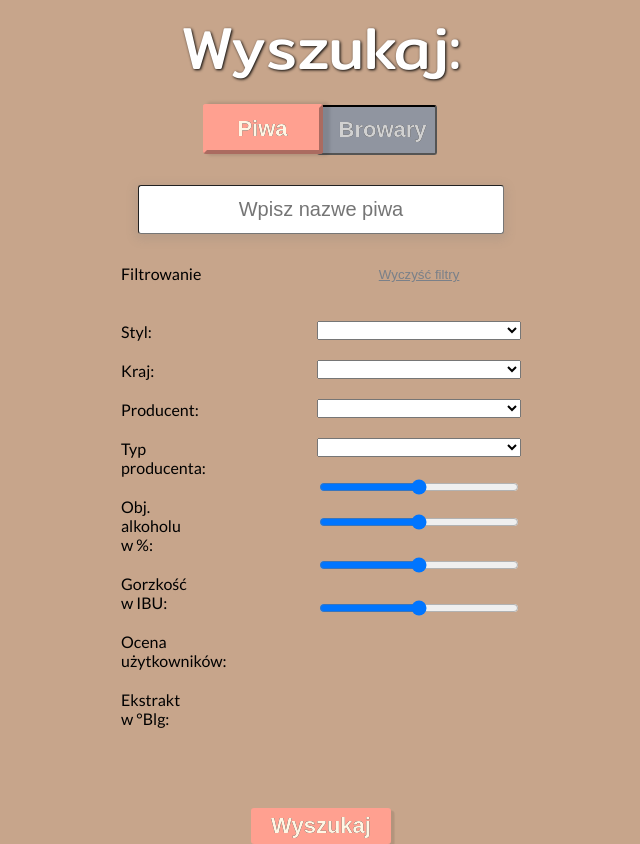
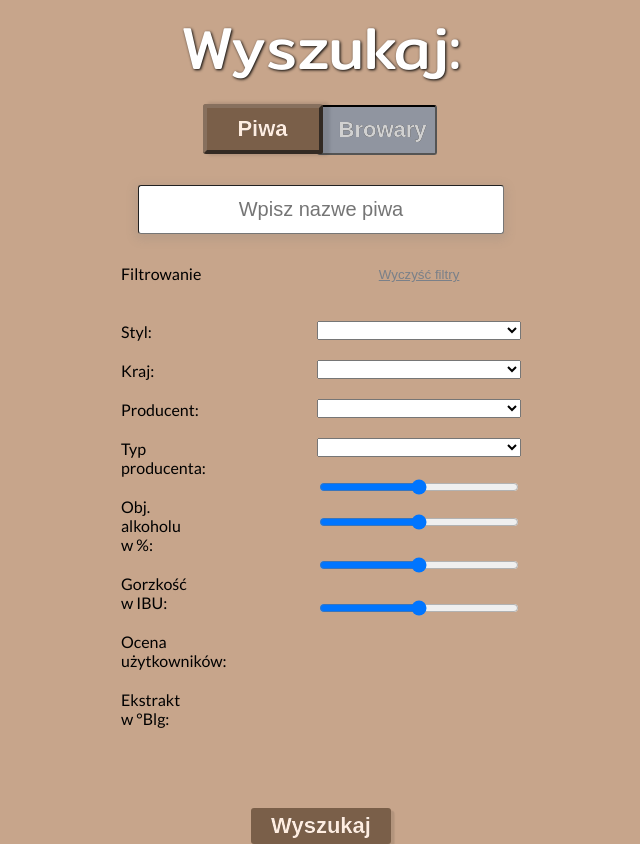
Before and after one commit to RobertPr/BrowarekFrontend, a React (Create React App) app in the folder browarek/: page /beerSearch in a window 1280 px wide. Shown: the whole page, without its empty margins (319-959 px from the left). Built offline with nearby package versions, Linux system fonts and the light colour scheme; a web font is replaced by a local one.

Commit message:
kolorowanie

```diff
--- a/browarek/src/components/addBeer/AddBeer.css
+++ b/browarek/src/components/addBeer/AddBeer.css
@@ -44,8 +44,8 @@
 	margin-left: -3px;
 	width: 130px;
 	height: 50px;
-	background: #FFA090;
-  	color: #FFF6E4;
+	background: #7A5F49;
+  	color: #FFEDE0;
  	 border-radius: 3px;
   	border-style: outset;
 	border-width: 4px;
@@ -61,7 +61,7 @@
   	text-decoration: none;
 	text-shadow: 0px 0px 0.5px black;
 	z-index:1;
-	border-color: #FFA090;
+	border-color: #87705E;
 	margin-bottom: 1px;
 }
 
@@ -155,8 +155,8 @@ i potem wielkie zdziwienie ze po prawej napisale prosze n
 [name=addButton]{
 	margin-top: 30px;
 	margin-right: 145px;
-  background: #FFA090;
-  color: #FFF6E4;
+  background: #7A5F49;
+  color: #FFEDE0;
   border-radius: 3px;
   border: 0px;
   font-size: 22px;
--- a/browarek/src/components/addBrewery/AddBrewery.css
+++ b/browarek/src/components/addBrewery/AddBrewery.css
@@ -43,8 +43,8 @@
 	margin-left: -3px;
 	width: 130px;
 	height: 50px;
-	background: #FFA090;
-  	color: #FFF6E4;
+	background: #7A5F49;
+  	color: #FFEDE0;
  	 border-radius: 3px;
   	border-style: outset;
 	border-width: 4px;
@@ -60,7 +60,7 @@
   	text-decoration: none;
 	text-shadow: 0px 0px 0.5px black;
 	z-index:1;
-	border-color: #FFA090;
+	border-color: #87705E;
 	margin-bottom: 1px;
 }
 
@@ -103,8 +103,8 @@
 #addButtonBrewery{
 	margin-top: 60px;
 	margin-right: 25px;
-  background: #FFA090;
-  color: #FFF6E4;
+  background: #7A5F49;
+  color: #FFEDE0;
   border-radius: 3px;
   border: 0px;
   font-size: 22px;
--- a/browarek/src/components/beerCard/BeerCard.css
+++ b/browarek/src/components/beerCard/BeerCard.css
@@ -82,6 +82,7 @@
 	font-family: PT Serif;
 	font-size: 60px;
 	color: #3a3a3a;
+	margin-top: 35px;
 }
 
 #rateBeer{
@@ -158,7 +159,7 @@
 	color: white;
 	text-shadow: 1px 1px 2px black;
 	font-size: 25px;
-	margin-top: 100px;
+	margin-top: 65px;
 }
 
 #longDesc{
--- a/browarek/src/components/beerResults/BeerResults.css
+++ b/browarek/src/components/beerResults/BeerResults.css
@@ -12,7 +12,7 @@
 	width: 50%;
 	height: auto;
 	justify-content: center;
-	background: #FFA090;
+	background: #7A5F49;
 	border-radius: 5px;
 	margin-top: 35px;
 
@@ -45,7 +45,7 @@
 
 /* Track */
 ::-webkit-scrollbar-track {
-    background: #FFA090;
+    background: #7A5F49;
 }
 
 /* Handle */
--- a/browarek/src/components/beerSearch/BeerSearch.css
+++ b/browarek/src/components/beerSearch/BeerSearch.css
@@ -20,8 +20,8 @@
 #beerSwitch{
 	width: 120px;
 	height: 50px;
-	background: #FFA090;
-  color: #FFF6E4;
+	background: #7A5F49;
+  color: #FFEDE0;
   border-radius: 3px;
   border-style: outset;
 	border-width: 4px;
@@ -37,7 +37,7 @@
   text-decoration: none;
 	text-shadow: 0px 0px 0.5px black;
 	z-index:1;
-	border-color: #FFA090;
+	border-color: #87705E;
 }
 
 #brewerySwitch{
@@ -124,8 +124,8 @@
 
 #searchButton{
 	margin-top: 60px;
-  background: #FFA090;
-  color: #FFF6E4;
+  background: #7A5F49;
+  color: #FFEDE0;
   border-radius: 3px;
   border: 0px;
   font-size: 22px;
--- a/browarek/src/components/breweryCard/BreweryCard.css
+++ b/browarek/src/components/breweryCard/BreweryCard.css
@@ -122,7 +122,7 @@
 	width: 95%;
 	height: auto;
 	justify-content: center;
-	background: #FFA090;
+	background: #7A5F49;
 	border-radius: 5px;
 	margin-top: 35px;
 
@@ -155,7 +155,7 @@
 
 /* Track */
 ::-webkit-scrollbar-track {
-    background: #FFA090;
+    background: #7A5F49;
 }
 
 /* Handle */
--- a/browarek/src/components/breweryResults/BreweryResults.css
+++ b/browarek/src/components/breweryResults/BreweryResults.css
@@ -12,7 +12,7 @@
 	width: 50%;
 	height: auto;
 	justify-content: center;
-	background: #FFA090;
+	background: #7A5F49;
 	border-radius: 5px;
 	margin-top: 35px;
 
@@ -45,7 +45,7 @@
 
 /* Track */
 ::-webkit-scrollbar-track {
-    background: #FFA090;
+    background: #7A5F49;
 }
 
 /* Handle */
--- a/browarek/src/components/brewerySearch/BrewerySearch.css
+++ b/browarek/src/components/brewerySearch/BrewerySearch.css
@@ -42,8 +42,8 @@
 	margin-left: -3px;
 	width: 130px;
 	height: 50px;
-	background: #FFA090;
-  color: #FFF6E4;
+	background: #7A5F49;
+  color: #FFEDE0;
   border-radius: 3px;
   border-style: outset;
 	border-width: 4px;
@@ -59,7 +59,7 @@
   text-decoration: none;
 	text-shadow: 0px 0px 0.5px black;
 	z-index:1;
-	border-color: #FFA090;
+	border-color: #87705E;
 }
 
 #searchName{
@@ -118,8 +118,8 @@
 
 #searchButton{
 	margin-top: 60px;
-  background: #FFA090;
-  color: #FFF6E4;
+  background: #7A5F49;
+  color: #FFEDE0;
   border-radius: 3px;
   border: 0px;
   font-size: 22px;
--- a/browarek/src/components/login/Login.css
+++ b/browarek/src/components/login/Login.css
@@ -33,8 +33,8 @@
 
 #loginButton{
 	margin-top: 120px;
-  background: #FFA090;
-  color: #FFF6E4;
+  background: #7A5F49;
+  color: #FFEDE0;
   border-radius: 3px;
   border: 0px;
   font-size: 22px;
--- a/browarek/src/components/navbarLogged/NavbarLogged.css
+++ b/browarek/src/components/navbarLogged/NavbarLogged.css
@@ -1,10 +1,10 @@
 #navbarLogged {
-	background: #FFA090;
+	background: #7A5F49;
 	width: auto;
 	height: 100px;
 	border-radius: 15px;
 	border-style: groove;
-	border-color: #FFA090;
+	border-color: #87705E;
 	border-width: 3px;
 	display: flex;
 	flex-direction: row;
@@ -14,7 +14,7 @@
 	font-size: 80px !important ; /* zmienic important */
 	margin-left: 20px;
 	margin-top: 8px;
-	color: #FFF6E4;
+	color: #FFEDE0;
 	text-shadow: 2px 2px 6px black;
 }
 
@@ -23,7 +23,7 @@
 	font-size: 85px;
 	margin-left: 20px;
 	font-weight: bold;
-	color: #FFF6E4;
+	color: #FFEDE0;
 	text-shadow: 2px 2px 6px black;
 	margin-top: -3px;
 }
--- a/browarek/src/components/navbarUnlogged/NavbarUnLogged.css
+++ b/browarek/src/components/navbarUnlogged/NavbarUnLogged.css
@@ -1,10 +1,10 @@
 #navbarUnlogged {
-	background: #FFA090;
+	background: #7A5F49;
 	width: auto;
 	height: 100px;
 	border-radius: 15px;
 	border-style: groove;
-	border-color: #FFA090;
+	border-color: #87705E;
 	border-width: 3px;
 	display: flex;
 	flex-direction: row;
@@ -14,7 +14,7 @@
 	font-size: 80px !important ; /* zmienic important */
 	margin-left: 20px;
 	margin-top: 8px;
-	color: #FFF6E4;
+	color: #FFEDE0;
 	text-shadow: 2px 2px 6px black;
 }
 
@@ -23,7 +23,7 @@
 	font-size: 85px;
 	margin-left: 20px;
 	font-weight: bold;
-	color: #FFF6E4;
+	color: #FFEDE0;
 	text-shadow: 2px 2px 6px black;
 	margin-top: -3px;
 }
--- a/browarek/src/components/register/Register.css
+++ b/browarek/src/components/register/Register.css
@@ -31,8 +31,8 @@
 
 #loginButton{
 	margin-top: 120px;
-  background: #FFA090;
-  color: #FFF6E4;
+  background: #7A5F49;
+  color: #FFEDE0;
   border-radius: 3px;
   border: 0px;
   font-size: 22px;
```
